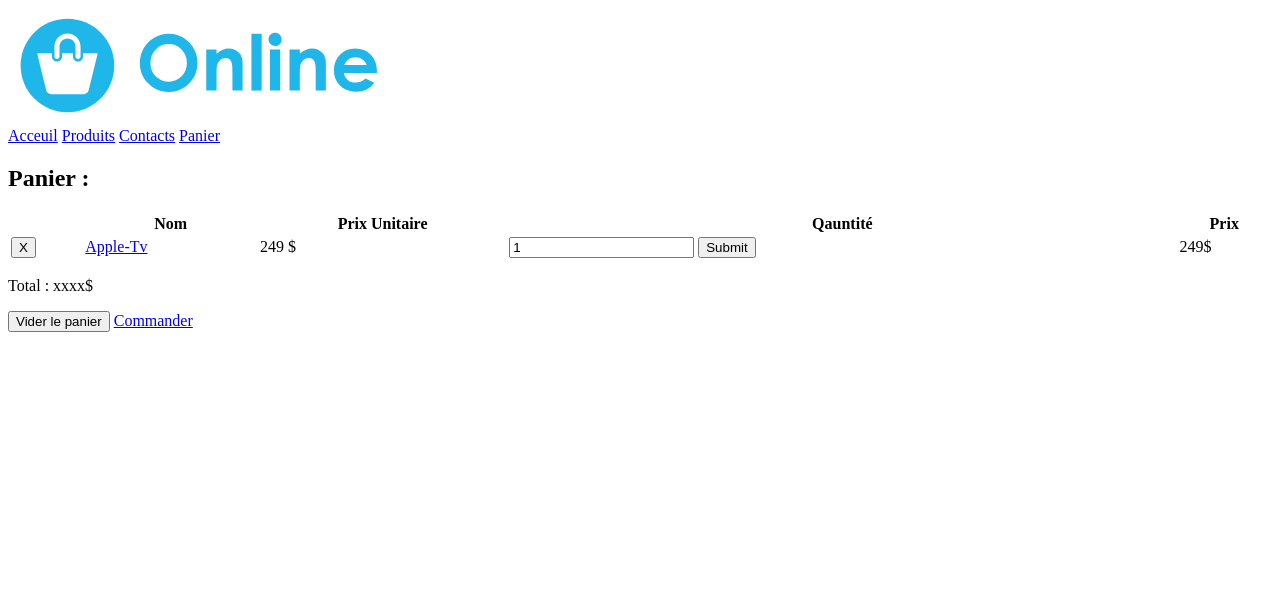
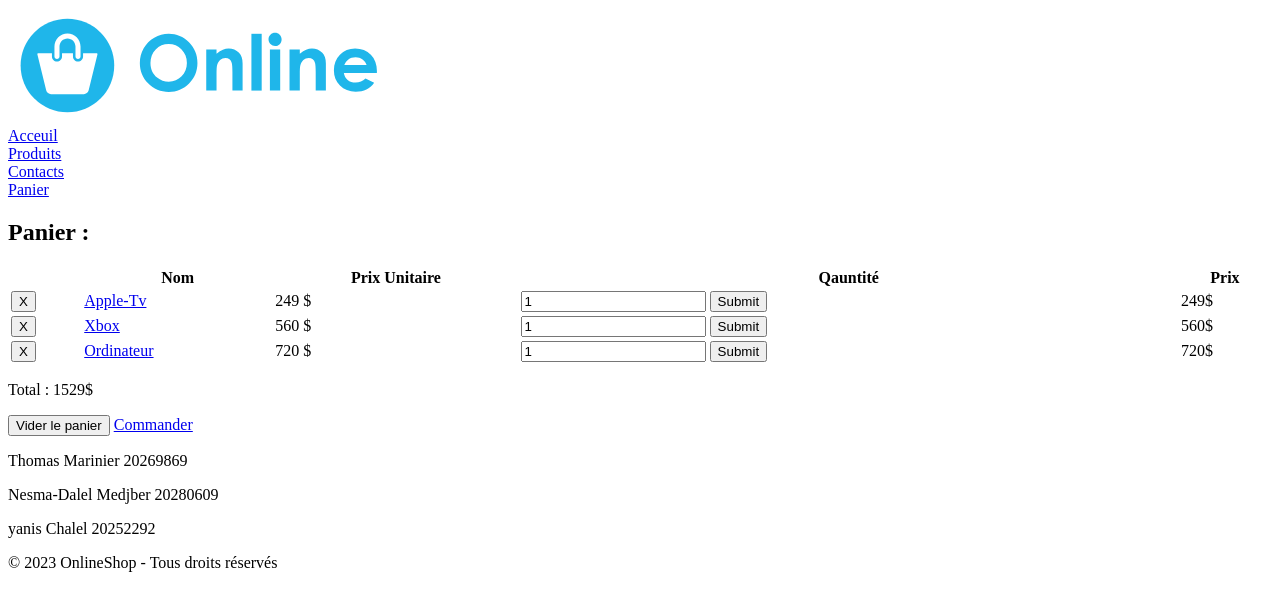
Before and after one commit to th0to/tp1, a plain HTML site: page tp1/shopping-cart.html in a window 1280 px wide. Drawn offline with Linux system fonts and the light colour scheme.

Commit message:
Add files via upload

```diff
--- a/tp1/shopping-cart.html
+++ b/tp1/shopping-cart.html
@@ -5,15 +5,18 @@
   <title>OnlineShop - Panier</title>
 </head>
 <body>
-  <div class="forhead">
-    <img src="assets/img/logo.svg" alt="logo">
+  <header>
+    <div id="logo">
+      <img src="assets/img/logo.svg" alt="logo">
+    </div>
+
     <div class="link">
-      <a href="index.html">Acceuil</a>
-      <a href="products.html">Produits</a>
-      <a href="contact.html">Contacts</a>
+      <a href="index.html">Acceuil</a><br>
+      <a href="products.html">Produits</a><br>
+      <a href="contact.html">Contacts</a><br>
       <a href="shopping-cart.html">Panier</a>
     </div>
-  </div>
+  </header>
 
   <div id="panier">
     <h2>Panier :</h2>
@@ -36,22 +39,62 @@
         </td>
         <td>249 $</td>
         <td>
-          <form>
+          <form method="post">
             <input type="number" id="quantity" name="quantity" min="1" value="1" step="1" size="2">
             <input type="submit" value="Submit">
           </form>
         </td>
         <td>249$</td>
       </tr>
-      <!--2 autres produits-->
+
+      <tr>
+        <td>
+          <button>X</button>
+        </td>
+        <td>
+          <a href="product.html">Xbox</a>
+        </td>
+        <td>560 $</td>
+        <td>
+          <form method="post">
+            <input type="number" id="quantity" name="quantity" min="1" value="1" step="1" size="2">
+            <input type="submit" value="Submit">
+          </form>
+        </td>
+        <td>560$</td>
+      </tr>
+
+      <tr>
+        <td>
+          <button>X</button>
+        </td>
+        <td>
+          <a href="product.html">Ordinateur</a>
+        </td>
+        <td>720 $</td>
+        <td>
+          <form method="post">
+            <input type="number" id="quantity" name="quantity" min="1" value="1" step="1" size="2">
+            <input type="submit" value="Submit">
+          </form>
+        </td>
+        <td>720$</td>
+      </tr>
     </table>
 
-    <p>Total : xxxx$</p>
+    <p>Total : 1529$</p>
 
     <div><!--identifier la div-->
       <button>Vider le panier</button>
       <a href="order.html">Commander</a>
     </div>
   </div>
+
+  <footer>
+    <p>Thomas Marinier 20269869</p>
+    <p>Nesma-Dalel Medjber 20280609</p>
+    <p>yanis Chalel 20252292</p>
+    <p>&copy; 2023 OnlineShop - Tous droits réservés</p>
+  </footer>
 </body>
 </html>
```
Also changed, not shown: tp1/confirmation.html (+34 -7 lines), tp1/contact.html (+15 -6 lines), tp1/index.html (+19 -22 lines), tp1/order.html (+55 -7 lines), tp1/product.html (+17 -8 lines), tp1/products.html (+16 -6 lines), tp1/CodeInitial_tp1/shopping-cart.html (added).
